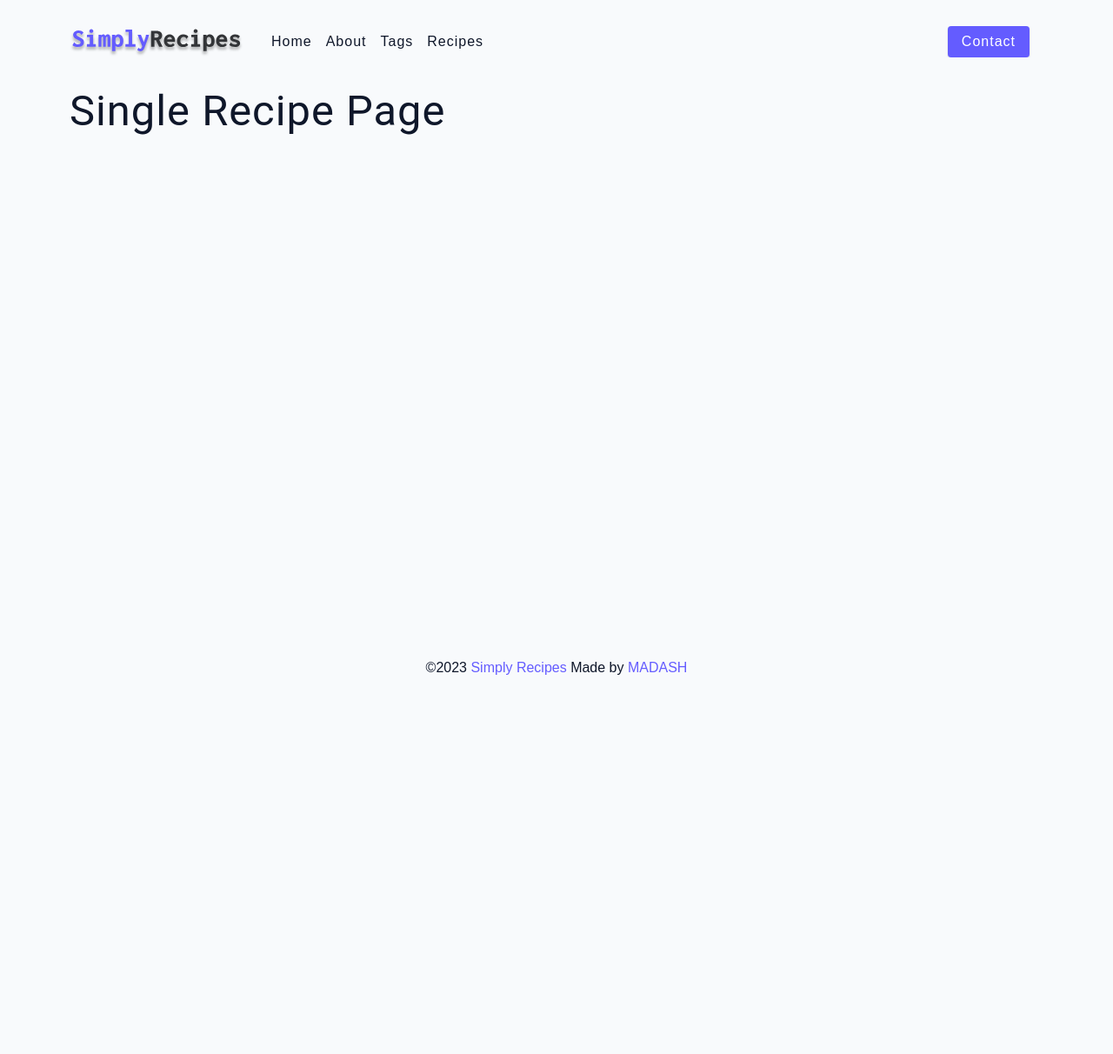
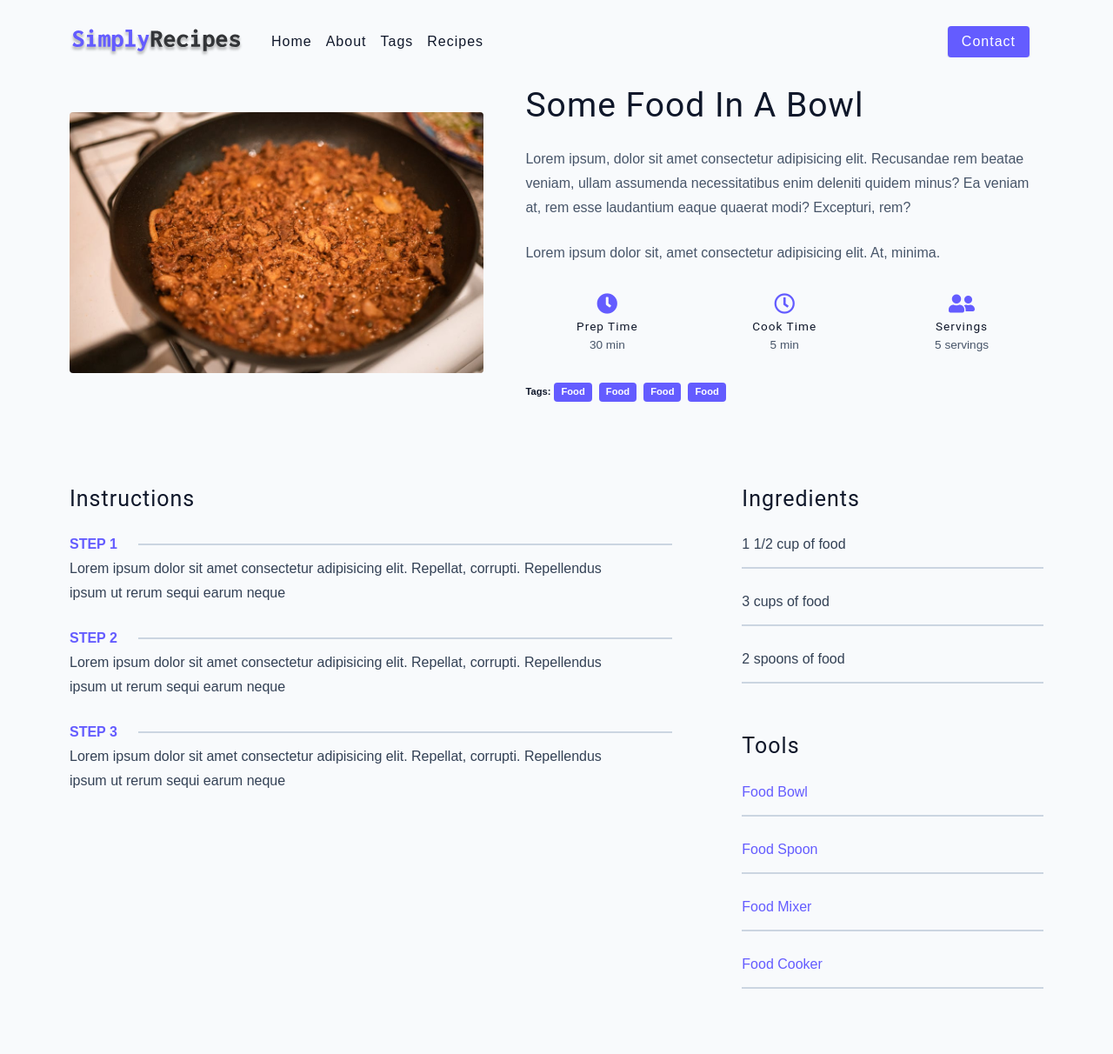
Before and after one commit to ashrafalmayah/simply-recipes, a plain HTML site: page single-recipe.html in a window 1280 px wide. Shown: the top 1212 px of the page at 87% size. Before the commit the page ends 800 px from the top, so only its background shows below. Drawn offline with Linux system fonts and the light colour scheme.

Commit message:
Making single recipe page & FINISH

```diff
--- a/css/main.css
+++ b/css/main.css
@@ -652,3 +652,120 @@ About
     grid-template-columns: 1fr 1fr 1fr;
   }
 }
+
+/*
+===============
+Single Recipe
+===============
+*/
+
+.recipe-hero{
+  display: grid;
+  gap: 3rem;
+  padding-bottom: 3rem;
+}
+
+.recipe-hero-img{
+  height: 300px;
+  border-radius: var(--borderRadius);
+}
+
+.recipe-hero p{
+  color: var(--grey-600);
+}
+
+.recipe-icons{
+  display: grid;
+  grid-template-columns: repeat(3,1fr);
+  gap: 1rem;
+  margin: 2rem 0;
+  text-align: center;
+}
+
+.recipe-icons i{
+  font-size: 1.5rem;
+  color: var(--primary-500);
+}
+
+.recipe-icons h5,.recipe-icons p{
+  margin-bottom: 0;
+  font-size: 0.85rem;
+}
+
+.recipe-tags{
+  display: flex;
+  align-items: center;
+  flex-wrap: wrap;
+  font-size: 0.7em;
+  font-weight: 600;
+}
+
+.recipe-tags a{
+  background-color: var(--primary-500);
+  border-radius: var(--borderRadius);
+  color: var(--white);
+  padding: 0.05rem 0.5rem;
+  margin: 0 0.25rem;
+  text-transform: capitalize;
+}
+
+@media screen and (min-width: 992px) {
+  .recipe-hero{
+    grid-template-columns: 4fr 5fr;
+    align-items: center;
+  }
+}
+
+.recipe-content{
+  padding: 3rem 0;
+  display: grid;
+  gap: 2rem 5rem;
+}
+
+@media screen and (min-width: 992px) {
+  .recipe-content{
+    grid-template-columns: 2fr 1fr;
+  }
+}
+
+.single-instruction header{
+  display: grid;
+  grid-template-columns: auto 1fr;
+  gap: 1.5rem;
+  align-items: center;
+}
+
+.single-instruction header div{
+  height: 2px;
+  background-color: var(--grey-300);
+}
+
+.single-instruction header p{
+  text-transform: uppercase;
+  font-weight: 600;
+  color: var(--primary-500);
+  margin-bottom: 0;
+}
+
+.single-instruction > p{
+  color: var(--grey-700);
+}
+
+.second-column{
+  display: grid;
+  row-gap: 2rem;
+}
+
+.single-ingredient{
+  border-bottom: 2px solid var(--grey-300);
+  padding-bottom: 0.75rem;
+  color: var(--grey-700);
+}
+
+.single-tool{
+  border-bottom: 2px solid var(--grey-300);
+  padding-bottom: 0.75rem;
+  color: var(--grey-700);
+  text-transform: capitalize;
+  color: var(--primary-500);
+}
--- a/single-recipe.html
+++ b/single-recipe.html
@@ -45,7 +45,104 @@
     <!-- end of nav -->
     <!-- main -->
     <main class="page">
-      <h1>Single Recipe page</h1>
+      <div class="recipe-page">
+        <section class="recipe-hero">
+          <img src="assets/recipes/recipe-1.jpeg" alt="foood" class="img recipe-hero-img">
+          <article>
+            <h2>Some food in a bowl</h2>
+            <p>Lorem ipsum, dolor sit amet consectetur adipisicing elit. Recusandae rem beatae veniam, ullam assumenda necessitatibus enim deleniti quidem minus? Ea veniam at, rem esse laudantium eaque quaerat modi? Excepturi, rem?</p>
+            <p>Lorem ipsum dolor sit, amet consectetur adipisicing elit. At, minima.</p>
+            <!-- recipe icons -->
+            <div class="recipe-icons">
+            <!-- single icon -->
+            <article>
+              <i class="fas fa-clock"></i>
+              <h5>prep time</h5>
+              <p>30 min</p>
+            </article>
+            <!-- single icon -->
+            <article>
+              <i class="far fa-clock"></i>
+              <h5>cook time</h5>
+              <p>5 min</p>
+            </article>
+            <!-- single icon -->
+            <article>
+              <i class="fas fa-user-friends"></i>
+              <h5>servings</h5>
+              <p>5 servings</p>
+            </article>
+            </div>
+            <!-- recipe tags -->
+            <div class="recipe-tags">
+              Tags:
+              <a href="tag-template.html">food</a>
+              <a href="tag-template.html">food</a>
+              <a href="tag-template.html">food</a>
+              <a href="tag-template.html">food</a>
+            </div>
+          </article>
+        </section>
+
+        <section class="recipe-content">
+          <article>
+            <h4>instructions</h4>
+            <!-- single instruction -->
+            <div class="single-instruction">
+              <header>
+                <p>step 1</p>
+                <div></div>
+              </header>
+              <p>Lorem ipsum dolor sit amet consectetur adipisicing elit. Repellat, corrupti. Repellendus ipsum ut rerum sequi earum neque</p>
+            </div>
+            <!-- single instruction -->
+            <div class="single-instruction">
+              <header>
+                <p>step 2</p>
+                <div></div>
+              </header>
+              <p>Lorem ipsum dolor sit amet consectetur adipisicing elit. Repellat, corrupti. Repellendus ipsum ut rerum sequi earum neque</p>
+            </div>
+            <!-- single instruction -->
+            <div class="single-instruction">
+              <header>
+                <p>step 3</p>
+                <div></div>
+              </header>
+              <p>Lorem ipsum dolor sit amet consectetur adipisicing elit. Repellat, corrupti. Repellendus ipsum ut rerum sequi earum neque</p>
+            </div>
+          </article>
+          <article class="second-column">
+            <div>
+              <h4>ingredients</h4>
+              <p class="single-ingredient">
+                1 1/2 cup of food
+              </p>
+              <p class="single-ingredient">
+                3 cups of food
+              </p>
+              <p class="single-ingredient">
+                2 spoons of food
+              </p>
+            </div>
+            <div>
+              <h4>tools</h4>
+              <p class="single-tool">
+                food bowl
+              </p>
+              <p class="single-tool">
+                food spoon
+              </p>
+              <p class="single-tool">
+                food mixer
+              </p>
+              <p class="single-tool">
+                food cooker
+              </p>
+            </div>
+          </article>
+        </section>
+      </div>
     </main>
     <!-- end of main -->
     <!-- footer -->
```
Also changed, not shown: index.html (+4 -4 lines), recipes.html (+4 -4 lines), tags.html (+5 -5 lines). Lines whose indentation alone changed are shown as unchanged.
